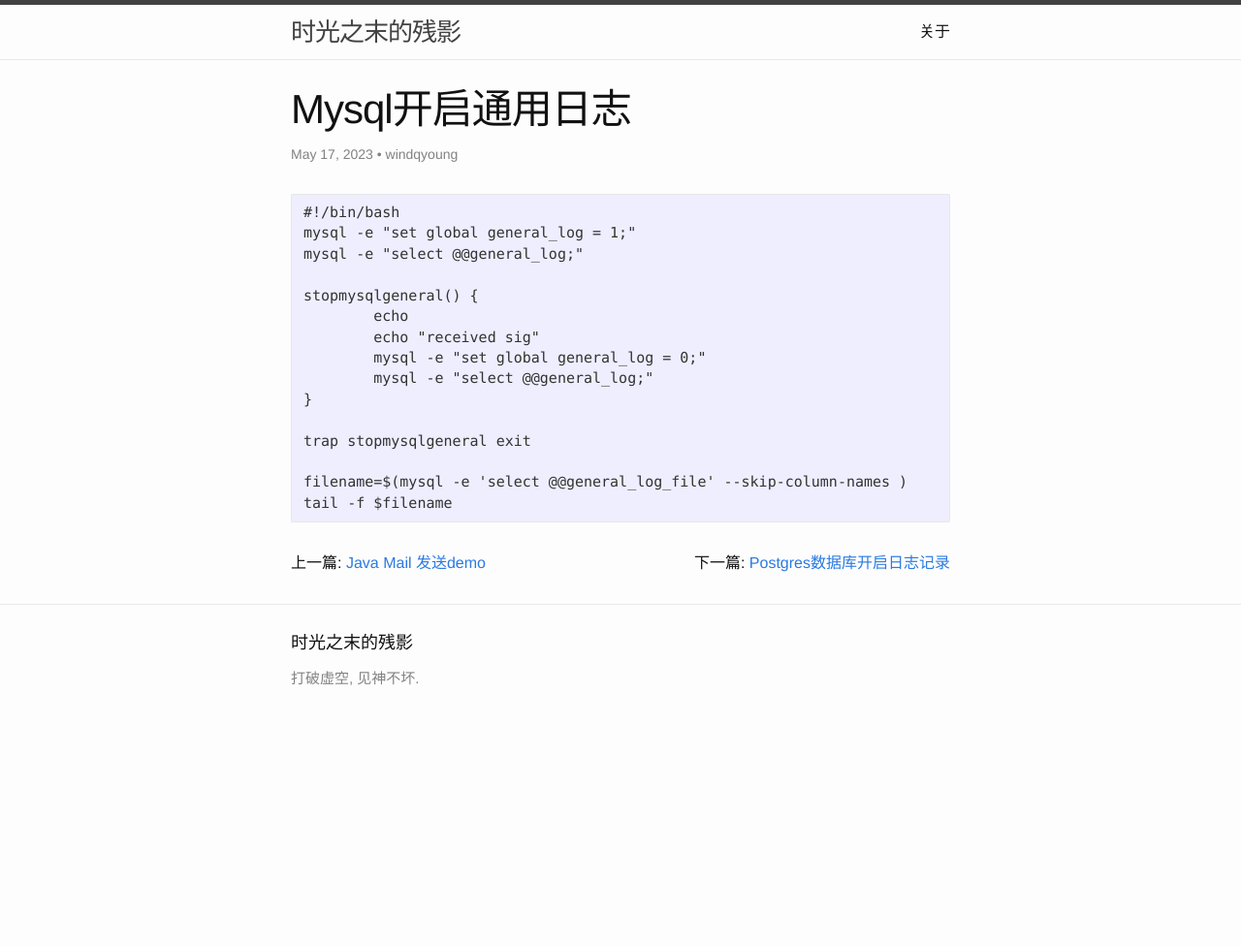
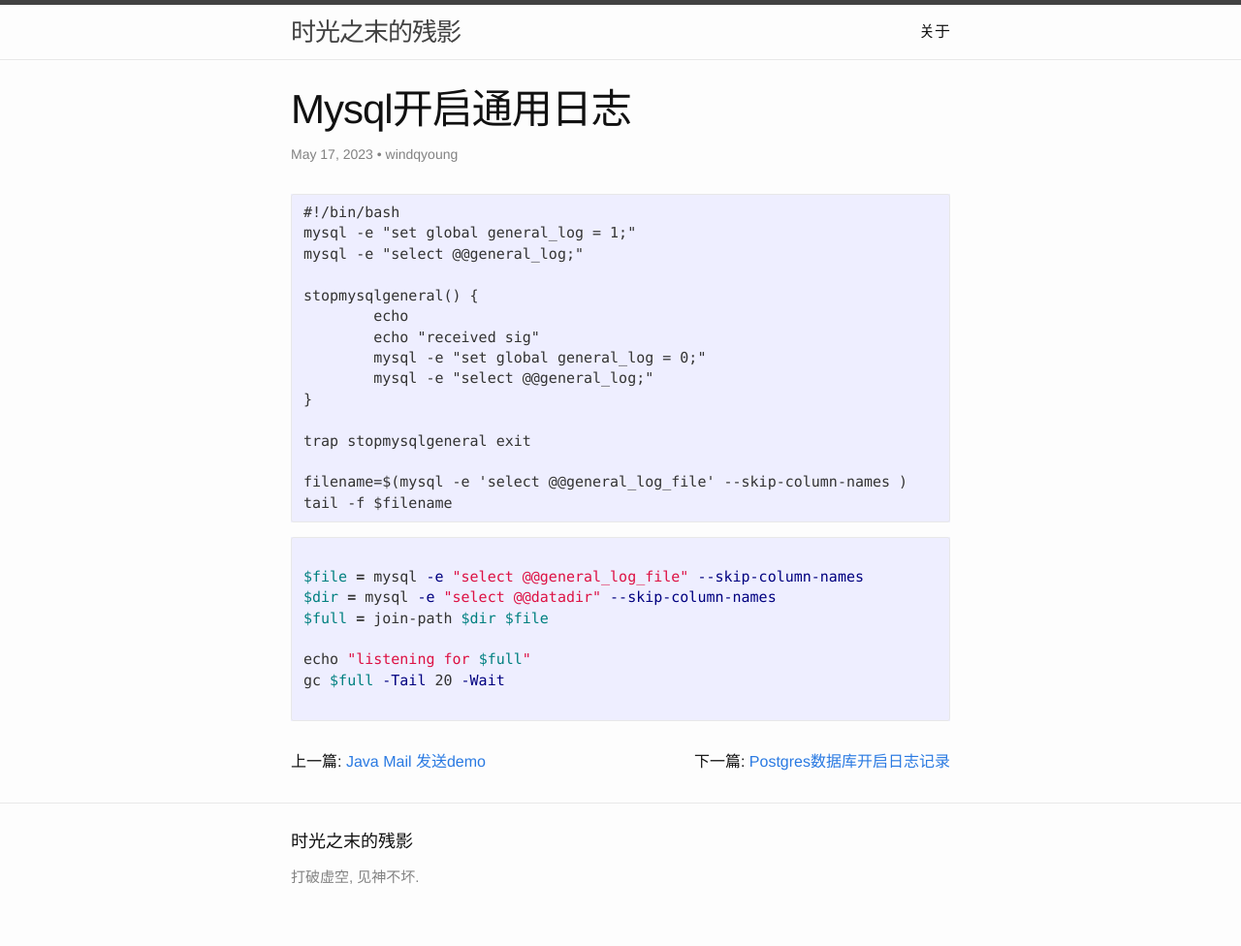
Before and after one commit to windqyoung/windqyoung.github.io, a Jekyll site: the page built from _posts/2023-05-17-mysql-open-general-log.md, in a window 1280 px wide. Shown: the whole page at 97% size. Built offline with Jekyll 4.4.1, drawn with Linux system fonts in a browser that asks for light colours; nearby versions of some CDN libraries; before the commit the page ends 900 px from its top, so only the background shows below that.

````diff
--- a/_posts/2023-05-17-mysql-open-general-log.md
+++ b/_posts/2023-05-17-mysql-open-general-log.md
@@ -19,3 +19,14 @@
 filename=$(mysql -e 'select @@general_log_file' --skip-column-names )
 tail -f $filename
 ```
+
+```powershell
+
+$file = mysql -e "select @@general_log_file" --skip-column-names
+$dir = mysql -e "select @@datadir" --skip-column-names
+$full = join-path $dir $file
+
+echo "listening for $full"
+gc $full -Tail 20 -Wait
+
+```
````
